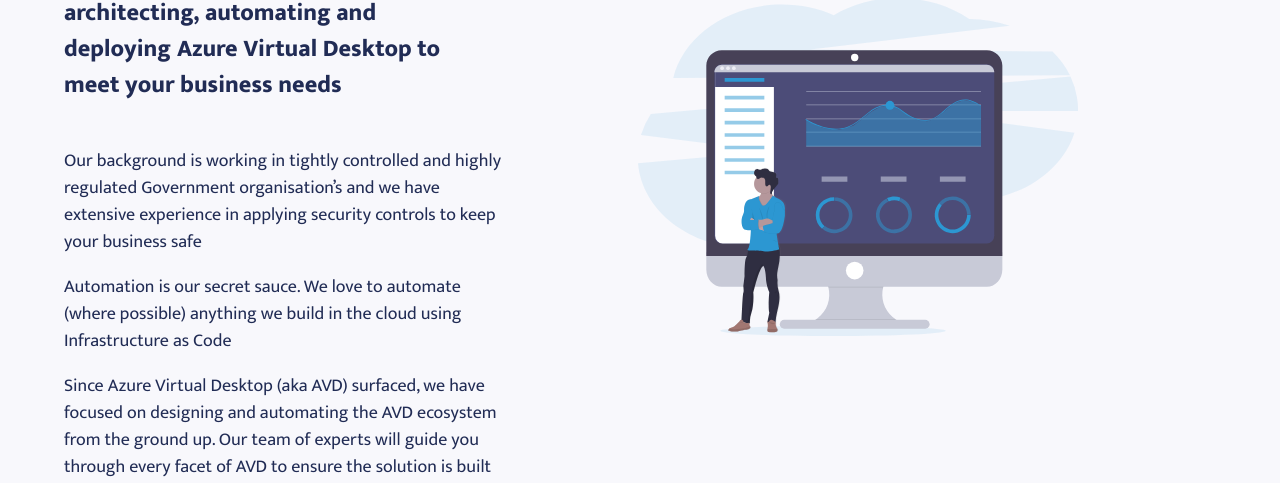
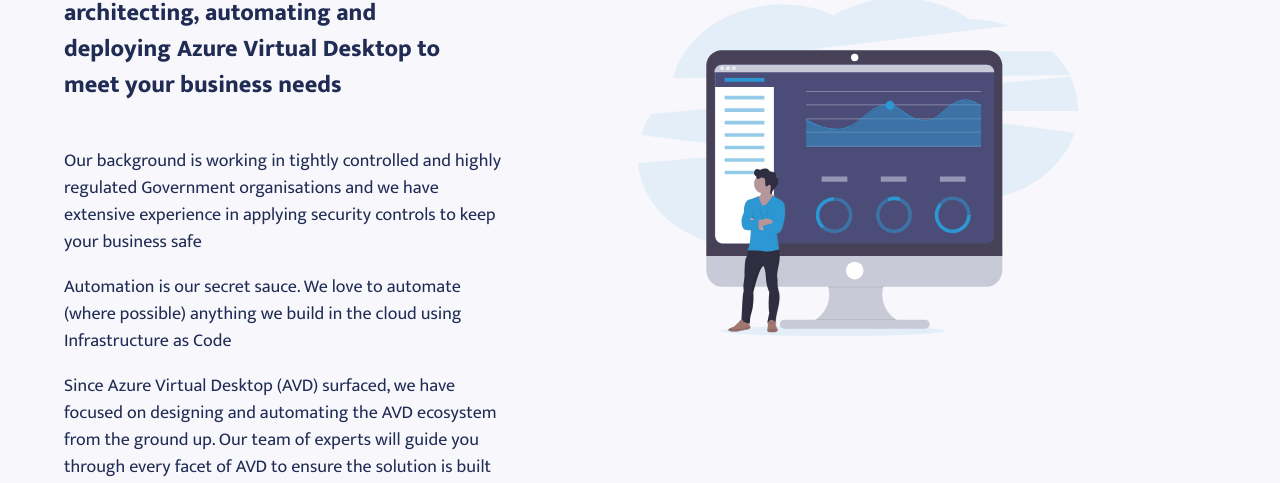
Before and after one commit to pritkallu-cloudsecure/clouds, a Jekyll site: the page about.html, which Jekyll copies as it is, in a window 1280 px wide. Shown: the part 412-895 px from the top of the page. Built offline with Jekyll 4.4.1, drawn with Linux system fonts in a browser that asks for light colours; some of the changed text lies outside the part shown.

Commit message:
updated with alex's feedback

```diff
--- a/about.html
+++ b/about.html
@@ -59,9 +59,9 @@
             <div class="text__standout">
                 <p>We are a team of dynamic Azure Solution Architects and DevOps Engineers who specialise in architecting, automating and deploying Azure Virtual Desktop to meet your business needs</p>
             </div>
-            <p>Our background is working in tightly controlled and highly regulated Government organisation’s and we have extensive experience in applying security controls to keep your business safe</p>
+            <p>Our background is working in tightly controlled and highly regulated Government organisations and we have extensive experience in applying security controls to keep your business safe</p>
             <p>Automation is our secret sauce.  We love to automate (where possible) anything we build in the cloud using Infrastructure as Code</p>
-            <p>Since Azure Virtual Desktop (aka AVD) surfaced, we have focused on designing and automating the AVD ecosystem from the ground up.   Our team of experts will guide you through every facet of AVD to ensure the solution is built securely and optimised for cost and performance</p>
+            <p>Since Azure Virtual Desktop (AVD) surfaced, we have focused on designing and automating the AVD ecosystem from the ground up.   Our team of experts will guide you through every facet of AVD to ensure the solution is built securely and optimised for cost and performance</p>
         </section>
         <figure class="column__image">
             <img src="assets/images/who-illustration.svg" alt="">
```
